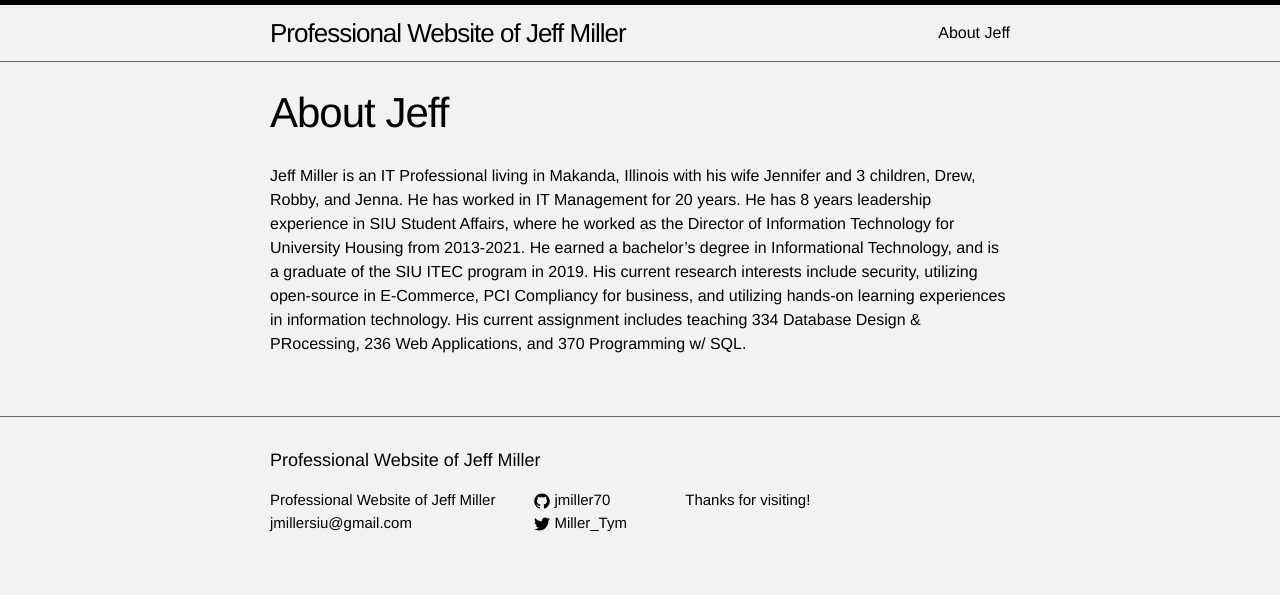
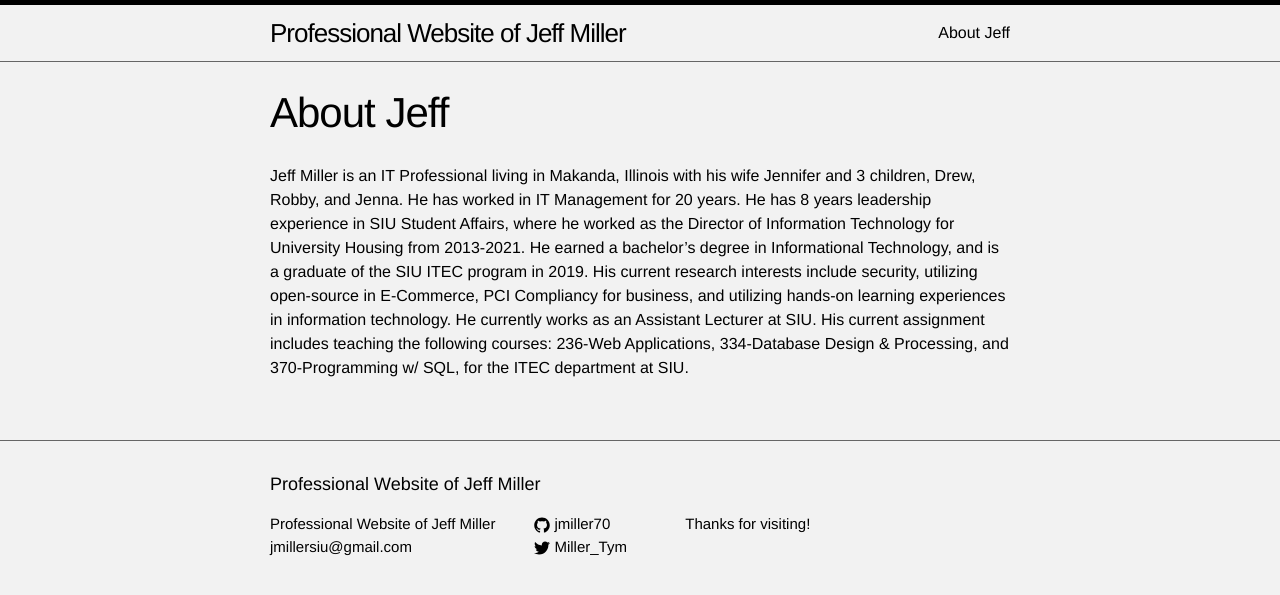
Before and after one commit to jmillersiu/jmillersiu.github.io, a Jekyll site: the page built from about.md, in a window 1280 px wide. Shown: the top 595 px of the page. Built offline with Jekyll 4.4.1, drawn with Linux system fonts in a browser that asks for light colours.

Commit message:
Update about.md

```diff
--- a/about.md
+++ b/about.md
@@ -6,4 +6,4 @@
 
 
 Jeff Miller is an IT Professional living in Makanda, Illinois with his wife
-Jennifer and 3 children, Drew, Robby, and Jenna. He has worked in IT Management for 20 years. He has 8 years leadership experience in SIU Student Affairs, where he worked as the Director of Information Technology for University Housing from 2013-2021. He earned a bachelor's degree in Informational Technology, and is a graduate of the SIU ITEC program in 2019. His current research interests include security, utilizing open-source in E-Commerce, PCI Compliancy for business, and utilizing hands-on learning experiences in information technology. His current assignment includes teaching 334 Database Design & PRocessing, 236 Web Applications, and 370 Programming w/ SQL.
+Jennifer and 3 children, Drew, Robby, and Jenna. He has worked in IT Management for 20 years. He has 8 years leadership experience in SIU Student Affairs, where he worked as the Director of Information Technology for University Housing from 2013-2021. He earned a bachelor's degree in Informational Technology, and is a graduate of the SIU ITEC program in 2019. His current research interests include security, utilizing open-source in E-Commerce, PCI Compliancy for business, and utilizing hands-on learning experiences in information technology. He currently works as an Assistant Lecturer at SIU. His current assignment includes teaching the following courses: 236-Web Applications, 334-Database Design & Processing, and 370-Programming w/ SQL, for the ITEC department at SIU.
```
